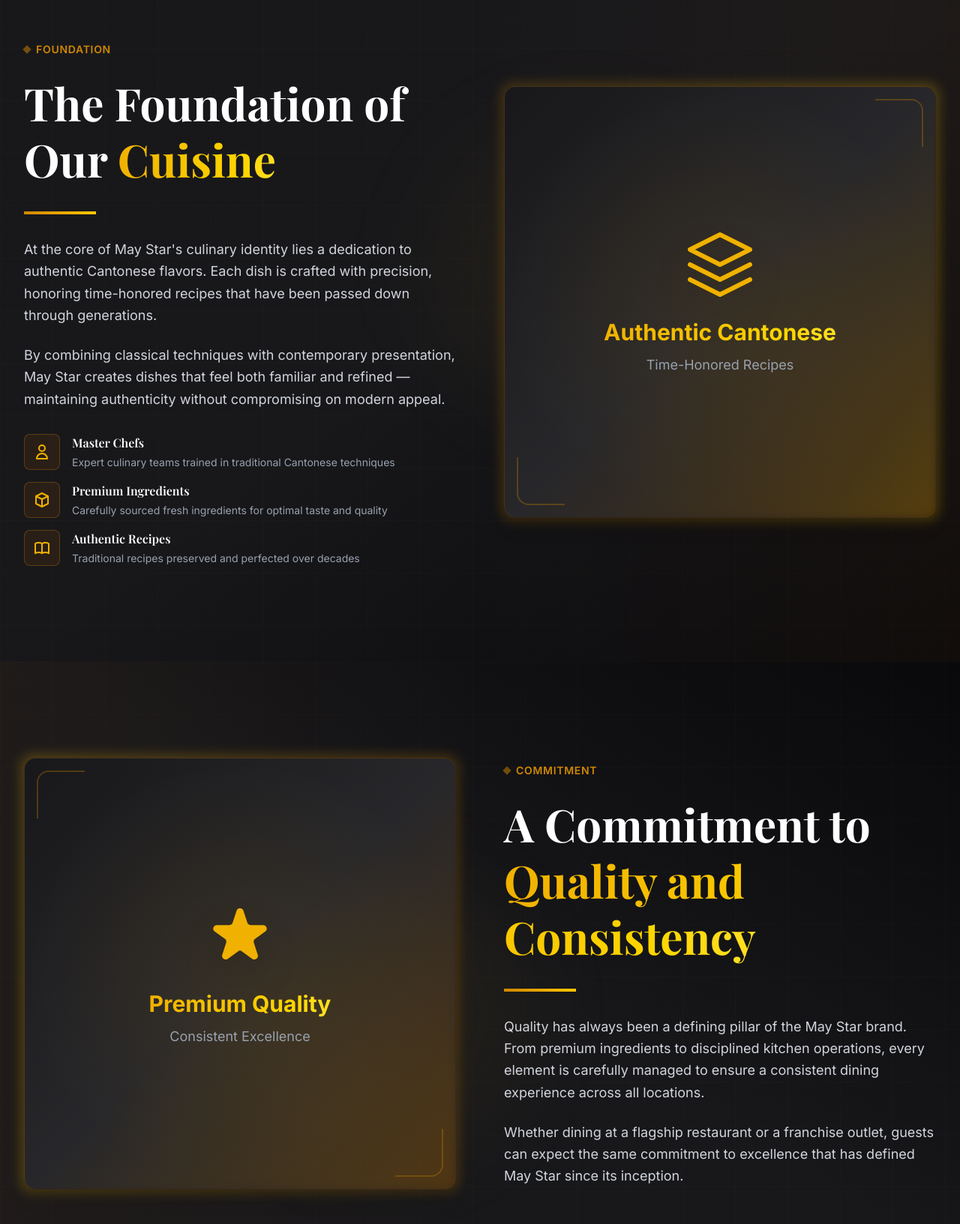
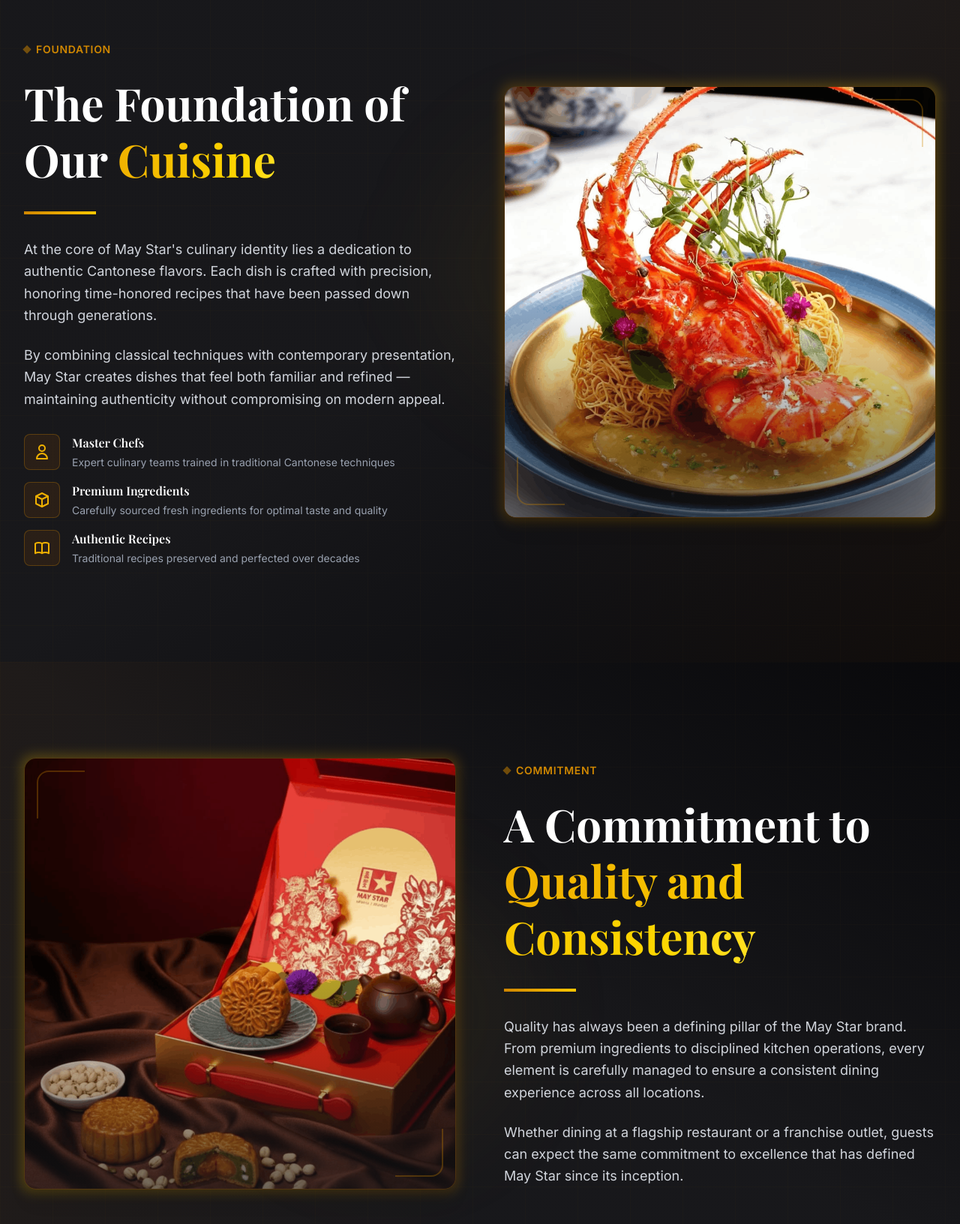
Before and after one commit to dev7ion/maystarenterprise.com, a Next.js app: page /our-heritage in a window 1280 px wide. Shown: the part 3264-4897 px from the top of the page at 75% size. Built offline with nearby package versions, Linux system fonts and the light colour scheme; a web font is replaced by a local one.

Commit message:
revisi halaman our heritage

```diff
--- a/src/app/our-heritage/page.tsx
+++ b/src/app/our-heritage/page.tsx
@@ -442,15 +442,13 @@
             </div>
             <div className="relative group">
               <div className="absolute -inset-1 bg-gradient-to-r from-yellow-600 to-yellow-400 rounded-2xl blur opacity-25 group-hover:opacity-40 transition duration-1000 group-hover:duration-200"></div>
-              <div className="relative aspect-square bg-gradient-to-br from-zinc-900 via-zinc-800 to-yellow-900/20 rounded-2xl border border-yellow-900/30 flex items-center justify-center p-8 shadow-xl overflow-hidden">
-                <div className="absolute inset-0 bg-[radial-gradient(circle_at_50%_50%,rgba(202,138,4,0.1),transparent_70%)]"></div>
-                <div className="text-center relative z-10">
-                  <svg className="w-24 h-24 mx-auto mb-6 text-yellow-500 filter drop-shadow-2xl transform group-hover:scale-110 transition-transform duration-300" fill="none" stroke="currentColor" viewBox="0 0 24 24">
-                    <path strokeLinecap="round" strokeLinejoin="round" strokeWidth={1.5} d="M12 2L2 7l10 5 10-5-10-5zM2 17l10 5 10-5M2 12l10 5 10-5"/>
-                  </svg>
-                  <p className="text-3xl font-bold bg-gradient-to-r from-yellow-500 to-yellow-300 bg-clip-text text-transparent mb-3">Authentic Cantonese</p>
-                  <p className="text-lg text-gray-400">Time-Honored Recipes</p>
-                </div>
+              <div className="relative aspect-square rounded-2xl border border-yellow-900/30 shadow-xl overflow-hidden">
+                <img
+                  src="/our-heritage-1.png"
+                  alt="The Foundation of Our Cuisine"
+                  className="w-full h-full object-cover group-hover:scale-105 transition-transform duration-500"
+                />
+                <div className="absolute inset-0 bg-gradient-to-t from-zinc-900/60 via-transparent to-transparent"></div>
                 <div className="absolute top-4 right-4 w-16 h-16 border-t-2 border-r-2 border-yellow-600/30 rounded-tr-2xl"></div>
                 <div className="absolute bottom-4 left-4 w-16 h-16 border-b-2 border-l-2 border-yellow-600/30 rounded-bl-2xl"></div>
               </div>
@@ -468,15 +466,13 @@
           <div className="grid md:grid-cols-2 gap-12 lg:gap-16 items-center">
             <div className="order-2 md:order-1 relative group">
               <div className="absolute -inset-1 bg-gradient-to-r from-yellow-400 to-yellow-600 rounded-2xl blur opacity-25 group-hover:opacity-40 transition duration-1000 group-hover:duration-200"></div>
-              <div className="relative aspect-square bg-gradient-to-br from-zinc-900 via-zinc-800 to-yellow-900/20 rounded-2xl border border-yellow-900/30 flex items-center justify-center p-8 shadow-xl overflow-hidden">
-                <div className="absolute inset-0 bg-[radial-gradient(circle_at_50%_50%,rgba(202,138,4,0.1),transparent_70%)]"></div>
-                <div className="text-center relative z-10">
-                  <svg className="w-24 h-24 mx-auto mb-6 text-yellow-500 filter drop-shadow-2xl transform group-hover:scale-110 group-hover:rotate-12 transition-transform duration-300" fill="currentColor" viewBox="0 0 20 20">
-                    <path d="M9.049 2.927c.3-.921 1.603-.921 1.902 0l1.07 3.292a1 1 0 00.95.69h3.462c.969 0 1.371 1.24.588 1.81l-2.8 2.034a1 1 0 00-.364 1.118l1.07 3.292c.3.921-.755 1.688-1.54 1.118l-2.8-2.034a1 1 0 00-1.175 0l-2.8 2.034c-.784.57-1.838-.197-1.539-1.118l1.07-3.292a1 1 0 00-.364-1.118L2.98 8.72c-.783-.57-.38-1.81.588-1.81h3.461a1 1 0 00.951-.69l1.07-3.292z"/>
-                  </svg>
-                  <p className="text-3xl font-bold bg-gradient-to-r from-yellow-500 to-yellow-300 bg-clip-text text-transparent mb-3">Premium Quality</p>
-                  <p className="text-lg text-gray-400">Consistent Excellence</p>
-                </div>
+              <div className="relative aspect-square rounded-2xl border border-yellow-900/30 shadow-xl overflow-hidden">
+                <img
+                  src="/our-heritage-2.png"
+                  alt="A Commitment to Quality and Consistency"
+                  className="w-full h-full object-cover group-hover:scale-105 transition-transform duration-500"
+                />
+                <div className="absolute inset-0 bg-gradient-to-t from-zinc-900/60 via-transparent to-transparent"></div>
                 <div className="absolute top-4 left-4 w-16 h-16 border-t-2 border-l-2 border-yellow-600/30 rounded-tl-2xl"></div>
                 <div className="absolute bottom-4 right-4 w-16 h-16 border-b-2 border-r-2 border-yellow-600/30 rounded-br-2xl"></div>
               </div>
```
Also changed, not shown: public/our-heritage-1.png (added), public/our-heritage-2.png (added).
